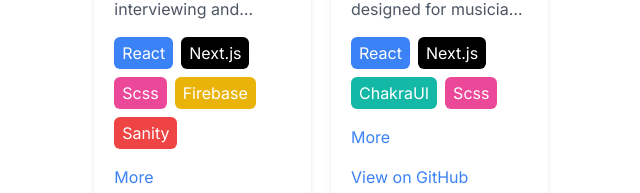
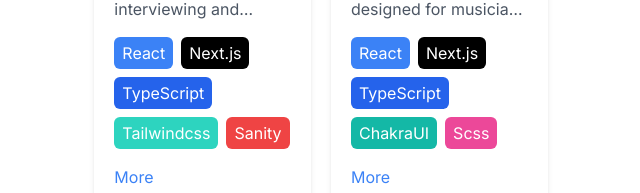
Before and after one commit to herol3oy/metro-code, a Next.js app: page /projects in a window 1280 px wide. Shown: the part 447-640 px from the top of the page, without its empty margins (319-959 px from the left). Built offline with nearby package versions, Linux system fonts and the light colour scheme.

Commit message:
add typescript badge to projects

```diff
--- a/constance/projects.ts
+++ b/constance/projects.ts
@@ -24,7 +24,7 @@
     name: 'Female Rockers',
     description:
       'FemaleRockers is a blog committed to interviewing and showcasing female rock musicians from around the world. Throughout the project, my main objective was to craft an eye-catching layout that captivates visitors and delivers an engaging user experience. To achieve this, I leveraged Sanity, a content delivery platform known for its speed and efficiency, ensuring fast and seamless delivery of content to the users.',
-    stacks: ['React', 'Next.js', 'Scss', 'Firebase', 'Sanity'],
+    stacks: ['React', 'Next.js', 'TypeScript', 'Tailwindcss', 'Sanity'],
     screenshot:
       'https://res.cloudinary.com/dxu6gcib2/image/upload/v1690219192/metro-code/projects-screenshots/female-rockers-screenshot_yf82fq.png',
     url: 'https://femalerockers.com',
@@ -34,7 +34,7 @@
     name: 'Cordly',
     description:
       'Cordly is an online platform specifically designed for musicians to create personalized mini portfolios, showcase their work, and connect with other musicians based on their location, interests, influences, and skills. It serves as a virtual hub where musicians can highlight their talent, share their social links, and discover like-minded artists in their community.',
-    stacks: ['React', 'Next.js', 'ChakraUI', 'Scss'],
+    stacks: ['React', 'Next.js', 'TypeScript', 'ChakraUI', 'Scss'],
     screenshot:
       'https://res.cloudinary.com/dxu6gcib2/image/upload/v1690219190/metro-code/projects-screenshots/cordly-screenshot_t8rfjo.png',
     url: 'https://cordly.vercel.app',
```
